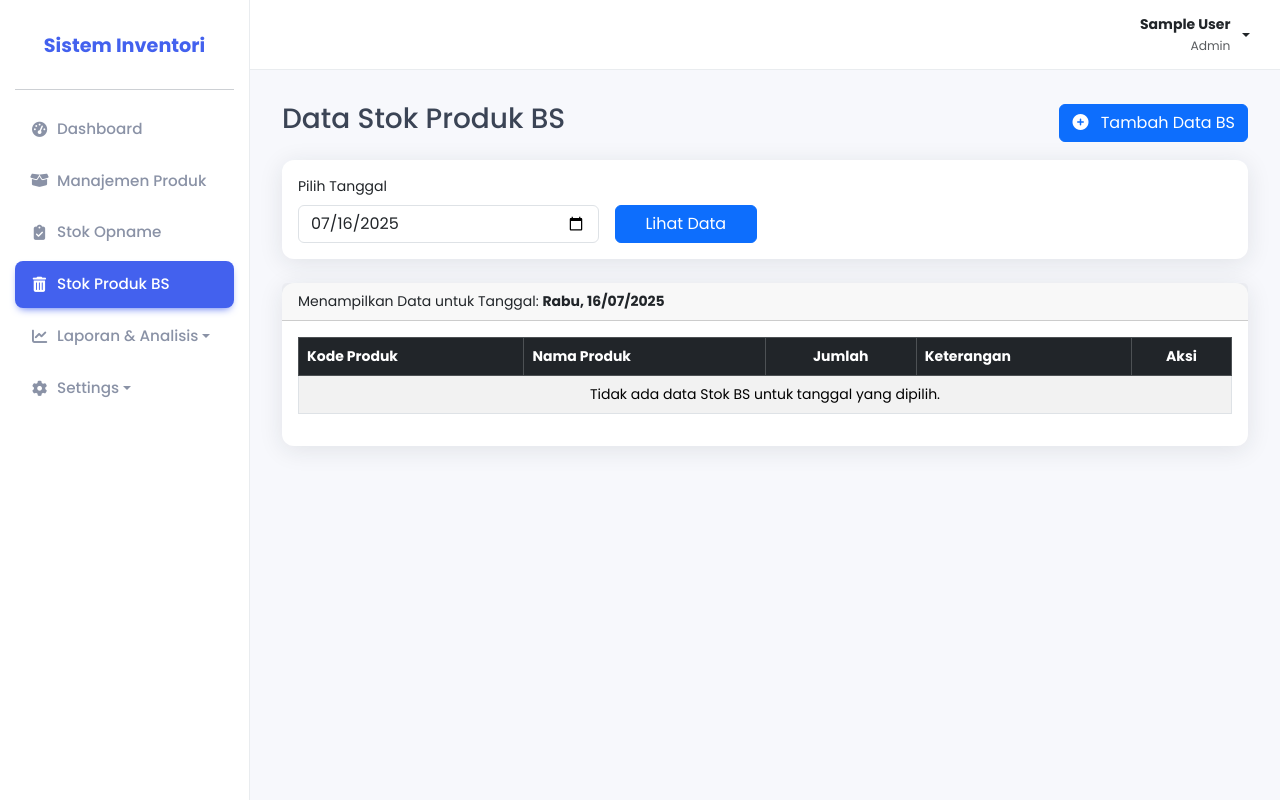
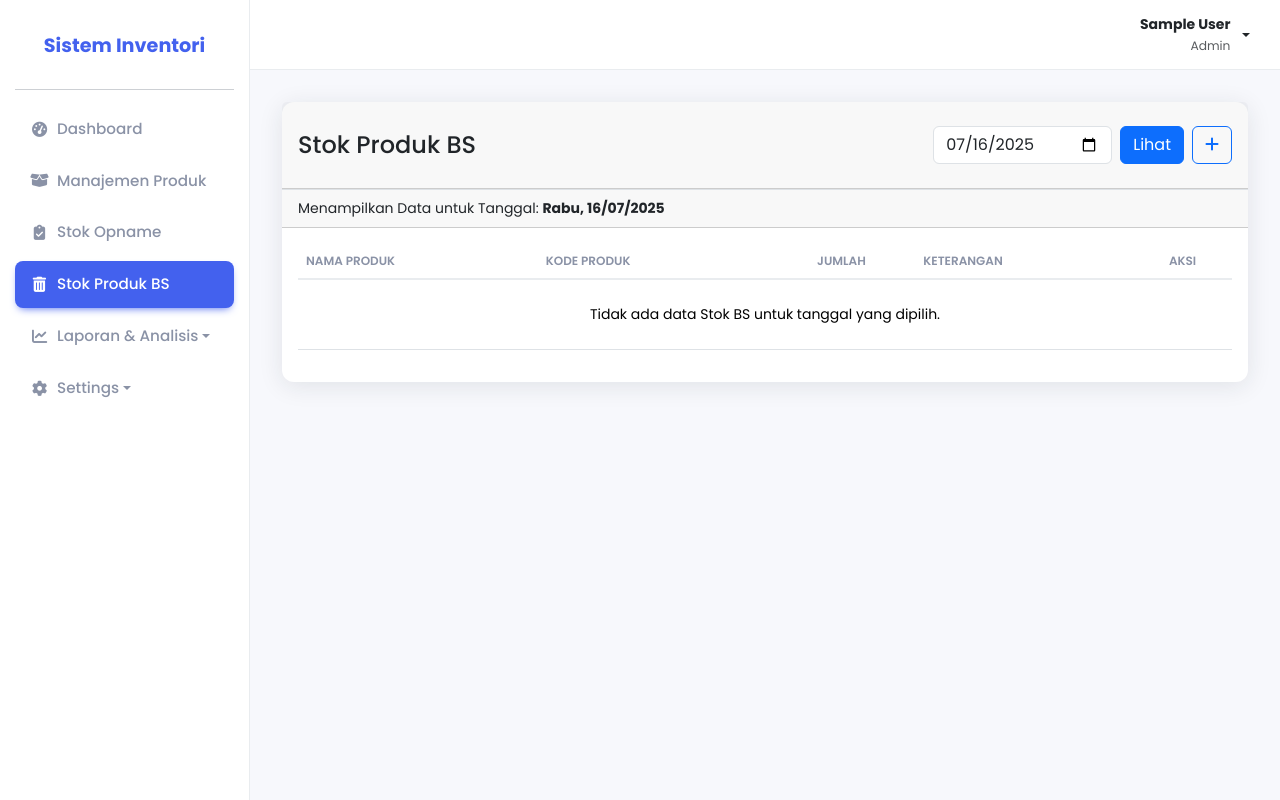
Before and after one commit to RiyanWardhana22/Sistem-Inventori, a PHP site: page /sistem-inventori/pages/stok_bs/ in a window 1280 px wide. Run offline with PHP 8.4, Linux system fonts and the light colour scheme; the visitor is signed in with stand-in values (Sample User, id 1); tables that the repository leaves empty or names only in its code hold one stand-in row (values such as "Sample post").

Commit message:
add: Redesign UI/UX Broken Product

```diff
--- a/pages/stok_bs/index.php
+++ b/pages/stok_bs/index.php
@@ -2,6 +2,7 @@
 include_once(__DIR__ . '/../../includes/header.php');
 
 $tanggal_filter = $_GET['tanggal'] ?? date('Y-m-d');
+
 $stmt = $pdo->prepare("
     SELECT bs.*, p.nama_produk, p.kode_sku
     FROM stok_bs bs
@@ -12,38 +13,38 @@
 $stmt->execute([$tanggal_filter]);
 ?>
 
-<div class="d-flex justify-content-between align-items-center mb-3">
-    <h1 class="h3">Data Stok Produk BS</h1>
-    <a href="tambah.php" class="btn btn-primary">
-        <i class="fas fa-plus-circle me-2"></i> Tambah Data BS
-    </a>
-</div>
-
-<div class="card mb-4">
-    <div class="card-body">
-        <form method="GET" action="" class="row g-3 align-items-end">
-            <div class="col-md-4">
-                <label for="tanggal" class="form-label">Pilih Tanggal</label>
-                <input type="date" class="form-control" name="tanggal" value="<?php echo $tanggal_filter; ?>">
-            </div>
-            <div class="col-md-2">
-                <button type="submit" class="btn btn-primary w-100">Lihat Data</button>
-            </div>
-        </form>
-    </div>
-</div>
-
 <div class="card">
     <div class="card-header">
+        <div class="row align-items-center py-3 gy-3">
+            <div class="col-lg-4 col-md-12">
+                <h4 class="mb-0">Stok Produk BS</h4>
+            </div>
+
+            <div class="col-lg-8 col-md-12">
+                <div class="d-flex align-items-center justify-content-lg-end">
+                    <form method="GET" action="" class="d-flex me-2">
+                        <input type="date" class="form-control" name="tanggal" value="<?php echo $tanggal_filter; ?>">
+                        <button type="submit" class="btn btn-primary ms-2">Lihat</button>
+                    </form>
+                    <a href="tambah.php" class="btn btn-outline-primary">
+                        <i class="fas fa-plus"></i>
+                    </a>
+                </div>
+            </div>
+        </div>
+    </div>
+
+    <div class="card-header border-top">
         Menampilkan Data untuk Tanggal: <strong><?php echo format_hari_tanggal($tanggal_filter); ?></strong>
     </div>
+
     <div class="card-body">
         <div class="table-responsive">
-            <table class="table table-striped table-bordered">
-                <thead class="table-dark">
+            <table class="table table-modern">
+                <thead>
                     <tr>
+                        <th>Nama Produk</th>
                         <th>Kode Produk</th>
-                        <th>Nama Produk</th>
                         <th class="text-center">Jumlah</th>
                         <th>Keterangan</th>
                         <th class="text-center">Aksi</th>
@@ -55,23 +56,19 @@
                         while ($row = $stmt->fetch(PDO::FETCH_ASSOC)) {
                     ?>
                             <tr>
+                                <td><?php echo htmlspecialchars($row['nama_produk']); ?></td>
                                 <td><?php echo htmlspecialchars($row['kode_sku']); ?></td>
-                                <td><?php echo htmlspecialchars($row['nama_produk']); ?></td>
                                 <td class="text-center"><?php echo $row['jumlah']; ?></td>
                                 <td><?php echo htmlspecialchars($row['keterangan']); ?></td>
-                                <td class="text-center">
-                                    <a href="edit.php?id=<?php echo $row['id_bs']; ?>" class="btn btn-sm btn-warning">
-                                        <i class="fas fa-edit"></i>
-                                    </a>
-                                    <a href="proses.php?action=hapus&id=<?php echo $row['id_bs']; ?>" class="btn btn-sm btn-danger" onclick="return confirm('Yakin ingin menghapus data ini?');">
-                                        <i class="fas fa-trash"></i>
-                                    </a>
+                                <td class="d-flex justify-content-center gap-2">
+                                    <a href="edit.php?id=<?php echo $row['id_bs']; ?>" class="btn btn-sm btn-outline-warning"><i class="fa-solid fa-pencil"></i></a>
+                                    <a href="proses.php?action=hapus&id=<?php echo $row['id_bs']; ?>" class="btn btn-sm btn-outline-danger" onclick="return confirm('Yakin ingin menghapus data ini?');"><i class="fa-solid fa-trash"></i></a>
                                 </td>
                             </tr>
                     <?php
                         }
                     } else {
-                        echo "<tr><td colspan='5' class='text-center'>Tidak ada data Stok BS untuk tanggal yang dipilih.</td></tr>";
+                        echo "<tr><td colspan='5' class='text-center py-4'>Tidak ada data Stok BS untuk tanggal yang dipilih.</td></tr>";
                     }
                     ?>
                 </tbody>
```
Also changed, not shown: pages/stok_bs/edit.php (+8 -2 lines), pages/stok_bs/tambah.php (+8 -2 lines).
